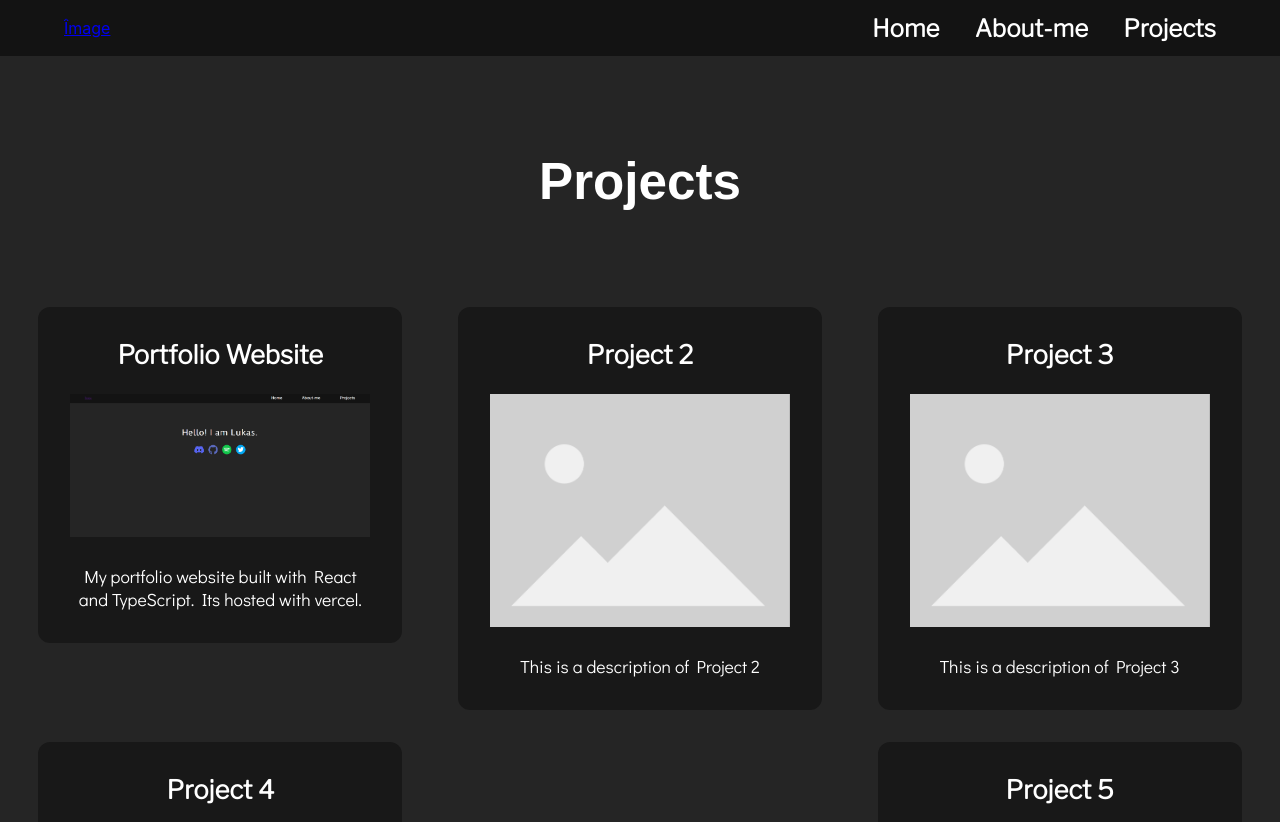
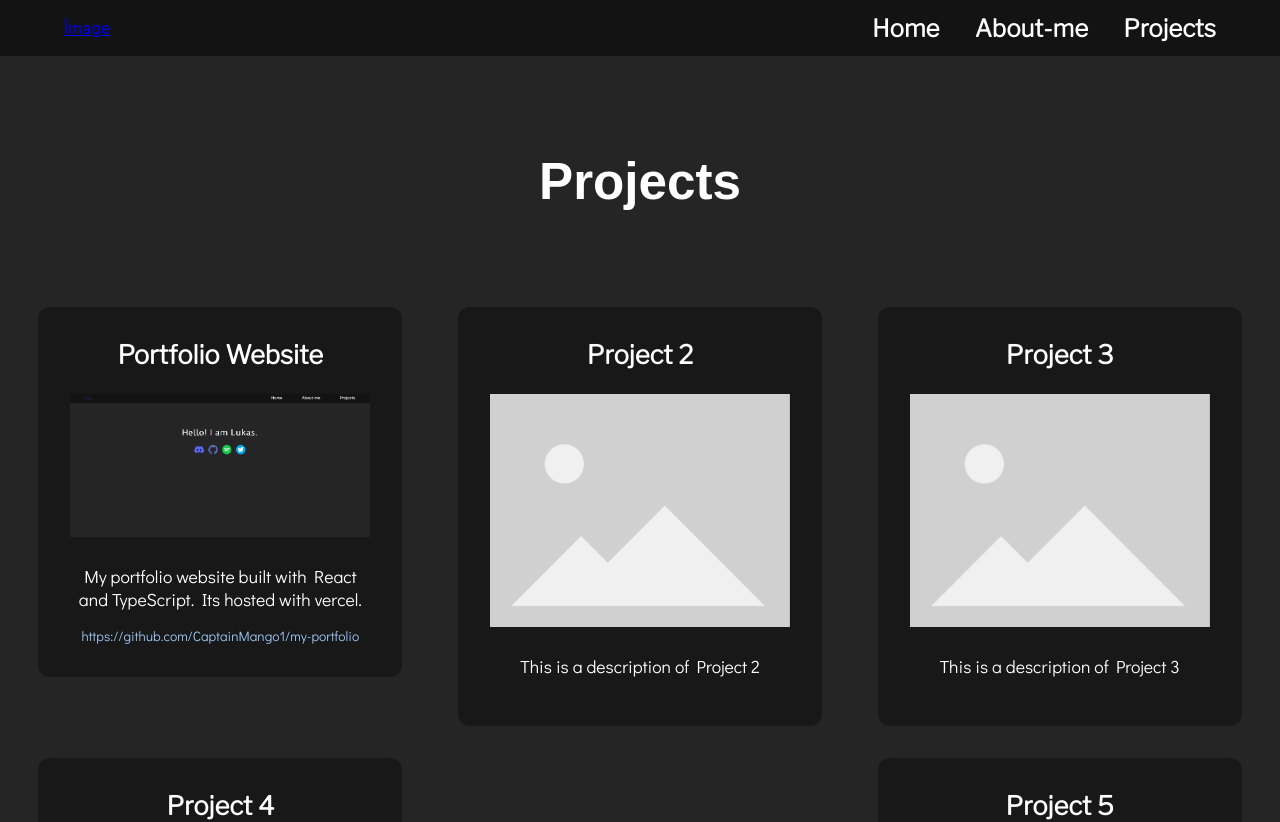
Before and after one commit to CaptainMango1/my-portfolio, a React (Create React App) app: page /projects in a window 1280 px wide. Shown: the top 822 px of the page. Built offline with nearby package versions, Linux system fonts and the light colour scheme; a web font is replaced by a local one.

Commit message:
Small adjustments for the project view

```diff
--- a/src/common/components/ProjectComponent.tsx
+++ b/src/common/components/ProjectComponent.tsx
@@ -21,7 +21,7 @@ const ProjectComponent: React.FC<ProjectComponentProps> = (props) => {
           />
         </a>
         <p className="project-card-desc">{props.project.description}</p>
-        <p className="project-card-footer">{props.project.addInfo}</p>
+        <a className="project-card-footer" href={props.project.addInfo} target="_blank">{props.project.addInfo}</a>
       </div>
     </div>
   );
--- a/src/common/data/ProjectsData.ts
+++ b/src/common/data/ProjectsData.ts
@@ -8,7 +8,7 @@ const projects:Project[] = [
         description: "My portfolio website built with React and TypeScript. Its hosted with vercel.",
         githubUrl: "",
         imagePath: require("../assets/images/project-portfolio.png"),
-        addInfo: ""
+        addInfo: "https://github.com/CaptainMango1/my-portfolio"
     },
     {
         id: 2,
--- a/src/common/styles/project-card.css
+++ b/src/common/styles/project-card.css
@@ -32,3 +32,14 @@
     font-size: 1.1em;
     width: 30ch;
 }
+
+.project-card-footer {
+    margin-top: 2vh;
+    justify-items: center;
+    width: 100%;
+    text-decoration: none;
+    color: #9EC7F8;
+    font-family: 'Didact Gothic', sans-serif;
+    font-size: 0.85em;
+    text-align: center;
+}
```
